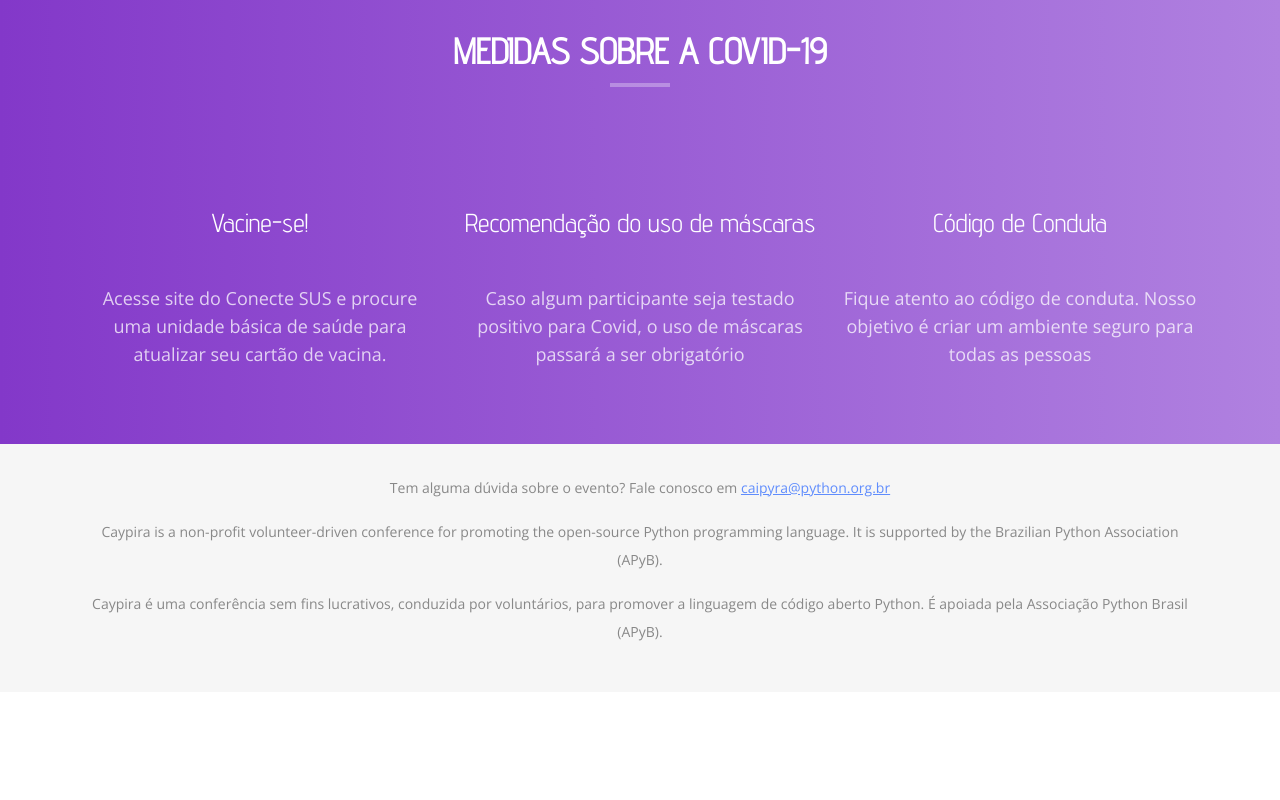
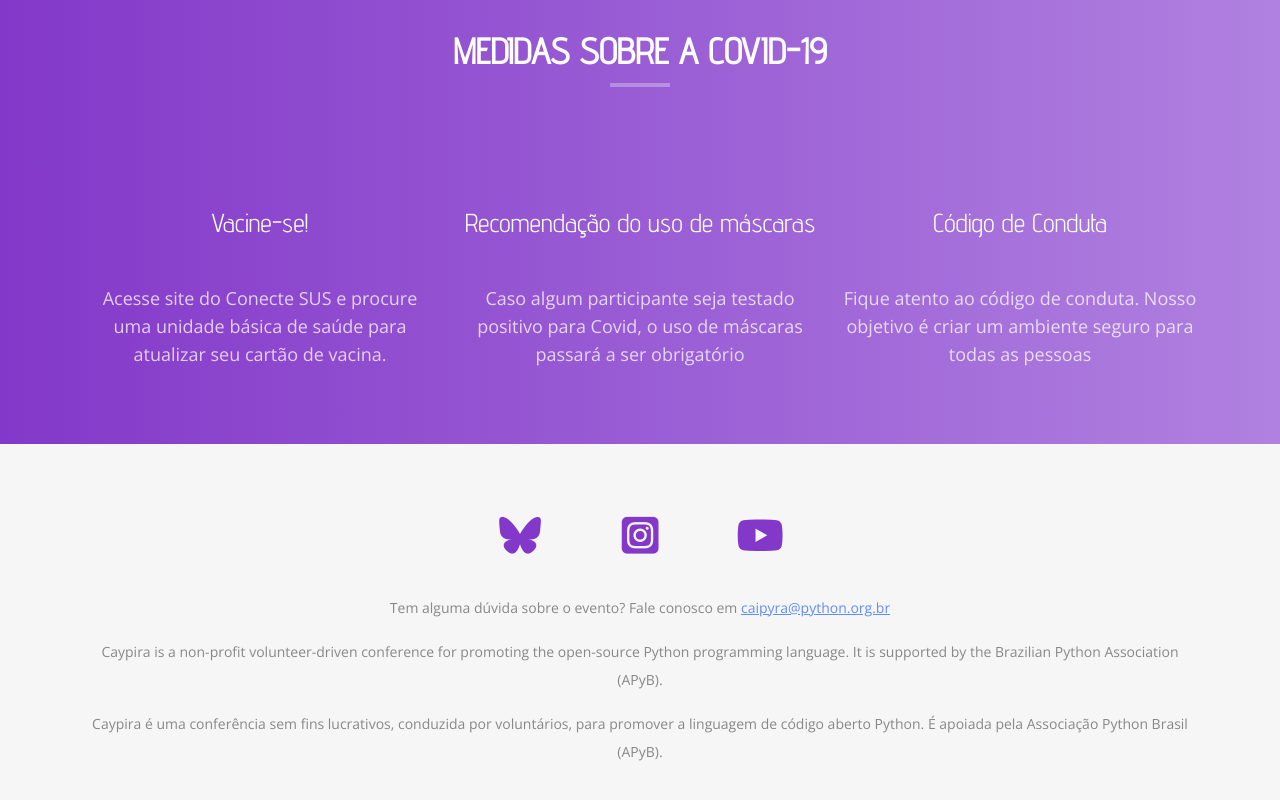
Before and after one commit to caipyra/caipyra2025-site, a React (Vite) app: page / in a window 1280 px wide. Shown: the part 4412-5212 px from the top of the page. Before the commit the page ends 5104 px from the top, so only its background shows below. Built offline with nearby package versions, Linux system fonts and the light colour scheme.

Commit message:
Adicionados links de redes sociais

```diff
--- a/src/assets/styles/_layout.scss
+++ b/src/assets/styles/_layout.scss
@@ -473,6 +473,7 @@ header .intro-text {
   background: #f6f6f6;
   padding: 30px 0;
 
+  .credits {
     p {
       color: #888;
       font-size: 14px;
@@ -483,6 +484,27 @@ header .intro-text {
 
       &:hover {
         border-bottom: 2px solid #608dfd;
+      }
+    }
+  }
+
+  .social-links {
+    a {
+      color: $color-purple-dark;
+      text-decoration: none; // Optional reset
+      transition: color 0.5s linear; // Smooth transition for font color
+
+      &:hover {
+        color: $color-blue;
+      }
+
+      i.fa-brands {
+        font-size: 42px;
+        width: 120px;
+        height: 120px;
+        padding: 40px 0;
+        border-radius: 50%;
+      }
     }
   }
 }
--- a/src/assets/styles/_variables.scss
+++ b/src/assets/styles/_variables.scss
@@ -24,6 +24,8 @@ $color-gray-mid: #888;
 $color-gray: #777;
 $color-light: #f6f6f6;
 $color-white: #fff;
+$color-purple-dark: #8338C9;
+$color-purple-light: #B081E0;
 
 $gradient-accent: linear-gradient(to right, #8338C9, #B081E0);
 $gradient-accent-reverse: linear-gradient(to right, #B081E0, #8338C9);
--- a/src/components/Footer.jsx
+++ b/src/components/Footer.jsx
@@ -5,6 +5,30 @@ export default function Footer() {
     <>
       <div id="footer">
         <div className="container text-center">
+          <div className="social-links">
+            <a
+              href="https://caipyra-py.bsky.social"
+              target="_blank"
+              rel="noopener noreferrer"
+            >
+              <i className="fa-brands fa-bluesky" />
+            </a>
+            <a
+              href="https://instagram.com/caipyra_py"
+              target="_blank"
+              rel="noopener noreferrer"
+            >
+              <i className="fa-brands fa-square-instagram" />
+            </a>
+            <a
+              href="https://www.youtube.com/channel/UCxmUo2KbpP77n-rLgUTvM6g"
+              target="_blank"
+              rel="noopener noreferrer"
+            >
+              <i className="fa-brands fa-youtube" />
+            </a>
+          </div>
+          <div className="credits">
             <p>
               Tem alguma dúvida sobre o evento? Fale conosco em <EmailLink />
             </p>
@@ -15,9 +39,10 @@ export default function Footer() {
             </p>
             <p>
               Caypira é uma conferência sem fins lucrativos, conduzida por voluntários,
-            para promover a linguagem de código aberto Python. É apoiada pela Associação
-            Python Brasil (APyB).
+              para promover a linguagem de código aberto Python. É apoiada pela
+              Associação Python Brasil (APyB).
             </p>
+          </div>
         </div>
       </div>
     </>
```
Also changed, not shown: package.json (line endings or trailing spaces). Lines whose indentation alone changed are shown as unchanged.
